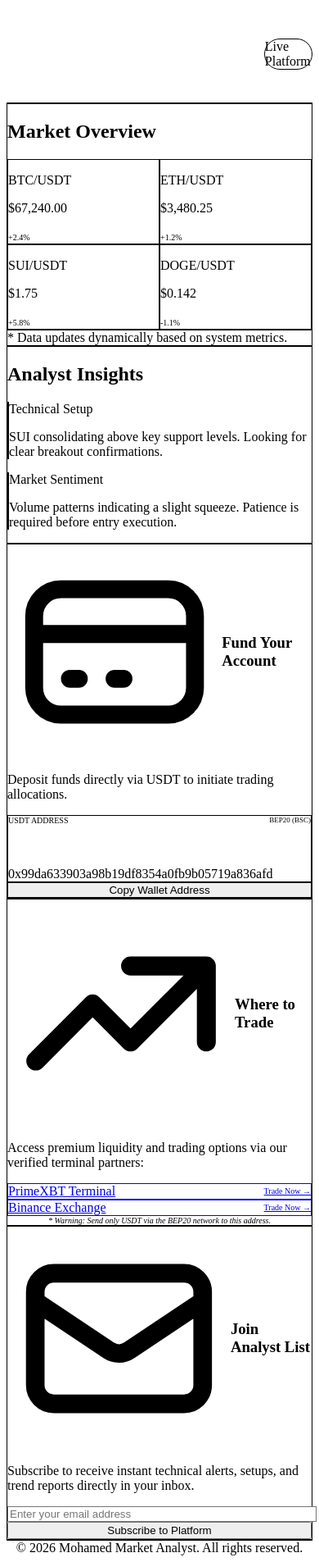
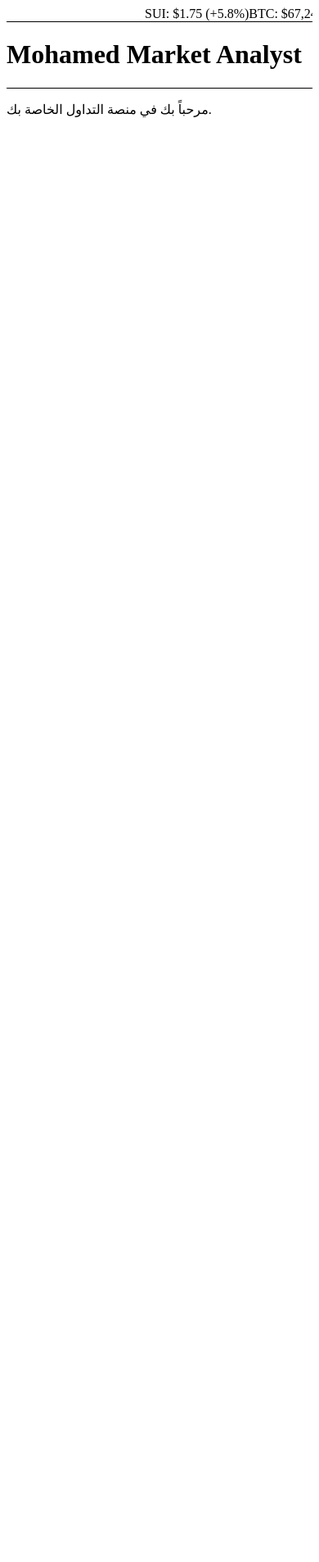
Before and after one commit to tahourm84-bot/crypto-investment-app., a Next.js app: page / in a window 390 px wide. Shown: the whole page at 82% size. After the commit the page ends 860 px from the top, so only its background shows below. Built offline with nearby package versions, Linux system fonts and the light colour scheme.

Commit message:
Update page.tsx

```diff
--- a/app/page.tsx
+++ b/app/page.tsx
@@ -1,15 +1,14 @@
 'use client';
-
-import React, { useState } from 'react';
+import { useState } from 'react';
+import { motion } from 'framer-motion';
 import { sendWelcomeEmail } from './actions';
 
 export default function HomePage() {
+  // (باقي الكود الخاص بك سأضعه هنا)
   const [email, setEmail] = useState('');
   const [subscribed, setSubscribed] = useState(false);
   const [loading, setLoading] = useState(false);
   const [copied, setCopied] = useState(false);
-
-  // عنوان محفظتك الحقيقي لشبكة BEP20
   const walletAddress = "0x99da633903a98b19df8354a0fb9b05719a836afd";
 
   const handleCopy = () => {
@@ -20,189 +19,41 @@ export default function HomePage() {
 
   const handleSubscribeSubmit = async (e: React.FormEvent) => {
     e.preventDefault();
-    if (!email.trim()) return;
-
     setLoading(true);
     const formData = new FormData();
     formData.append('email', email);
-
     const result = await sendWelcomeEmail(formData);
-
     setLoading(false);
-    if (result.success) {
-      setSubscribed(true);
-      setEmail('');
-      setTimeout(() => setSubscribed(false), 5000);
-    } else {
-      alert('حدث خطأ أثناء الاشتراك، يرجى المحاولة لاحقاً.');
-    }
+    if (result.success) { setSubscribed(true); setEmail(''); }
   };
 
   return (
-    <div className="min-h-screen bg-gray-950 text-gray-100 font-sans flex flex-col justify-between" dir="ltr">
-      {/* Header */}
-      <header className="border-b border-gray-800 bg-gray-900/50 backdrop-blur px-6 py-4 flex items-center justify-between">
-        <div className="flex items-center space-x-3 rtl:space-x-reverse">
-          <div className="w-3 h-3 rounded-full bg-emerald-500 animate-pulse"></div>
-          <h1 className="text-xl font-bold tracking-tight bg-gradient-to-r from-emerald-400 to-cyan-400 bg-clip-text text-transparent">
-            Mohamed Market Analyst Platform
-          </h1>
-        </div>
-        <div className="text-xs text-gray-400 bg-gray-800 px-3 py-1 rounded-full border border-gray-700">
-          Live Platform
-        </div>
+    <div className="min-h-screen bg-gray-950 text-gray-100 font-sans" dir="ltr">
+
+      {/* هذا هو شريط الأسعار الذي تريده */}
+      <div className="w-full bg-black border-b border-green-900 py-3 overflow-hidden">
+        <motion.div
+          className="flex gap-10 whitespace-nowrap text-green-500 font-mono"
+          animate={{ x: ["100%", "-100%"] }}
+          transition={{ repeat: Infinity, duration: 20, ease: "linear" }}
+        >
+          <span>SUI: $1.75 (+5.8%)</span>
+          <span>BTC: $67,240.00 (+2.4%)</span>
+          <span>ETH: $3,480.25 (+1.2%)</span>
+          <span>DOGE: $0.142 (-1.1%)</span>
+        </motion.div>
+      </div>
+
+      {/* باقي تصميم موقعك الأصلي يبدأ من هنا */}
+      <header className="border-b border-gray-800 bg-gray-900/50 p-6">
+         <h1 className="text-xl font-bold text-emerald-400">Mohamed Market Analyst</h1>
       </header>
 
-      {/* Main Content */}
-      <main className="max-w-7xl w-full mx-auto p-6 space-y-6 flex-grow">
+      <main className="max-w-7xl mx-auto p-6">
+        {/* ... بقية محتوى موقعك الذي نسخته سابقاً تضعه هنا ... */}
+        <p>مرحباً بك في منصة التداول الخاصة بك.</p>
+      </main>
+    </div>
 
-        {/* TOP GRID: Market Overview & Insights */}
-        <div className="grid grid-cols-1 lg:grid-cols-3 gap-6">
-          <div className="lg:col-span-2 bg-gray-900 border border-gray-800 rounded-xl p-6 shadow-xl flex flex-col justify-between">
-            <div>
-              <h2 className="text-lg font-semibold mb-4 text-gray-200">Market Overview</h2>
-              <div className="grid grid-cols-2 md:grid-cols-4 gap-4">
-                <div className="bg-gray-950 p-4 rounded-lg border border-gray-800/80">
-                  <p className="text-xs text-gray-500 uppercase">BTC/USDT</p>
-                  <p className="text-lg font-bold text-emerald-400 mt-1">$67,240.00</p>
-                  <span className="text-[10px] text-emerald-500 bg-emerald-500/10 px-1.5 py-0.5 rounded">+2.4%</span>
-                </div>
-                <div className="bg-gray-950 p-4 rounded-lg border border-gray-800/80">
-                  <p className="text-xs text-gray-500 uppercase">ETH/USDT</p>
-                  <p className="text-lg font-bold text-emerald-400 mt-1">$3,480.25</p>
-                  <span className="text-[10px] text-emerald-500 bg-emerald-500/10 px-1.5 py-0.5 rounded">+1.2%</span>
-                </div>
-                <div className="bg-gray-950 p-4 rounded-lg border border-gray-800/80">
-                  <p className="text-xs text-gray-500 uppercase">SUI/USDT</p>
-                  <p className="text-lg font-bold text-emerald-400 mt-1">$1.75</p>
-                  <span className="text-[10px] text-emerald-500 bg-emerald-500/10 px-1.5 py-0.5 rounded">+5.8%</span>
-                </div>
-                <div className="bg-gray-950 p-4 rounded-lg border border-gray-800/80">
-                  <p className="text-xs text-gray-500 uppercase">DOGE/USDT</p>
-                  <p className="text-lg font-bold text-rose-400 mt-1">$0.142</p>
-                  <span className="text-[10px] text-rose-500 bg-rose-500/10 px-1.5 py-0.5 rounded">-1.1%</span>
-                </div>
-              </div>
-            </div>
-            <div className="mt-6 border-t border-gray-800/60 pt-4 text-xs text-gray-500">
-              * Data updates dynamically based on system metrics.
-            </div>
-          </div>
-
-          <div className="bg-gray-900 border border-gray-800 rounded-xl p-6 shadow-xl flex flex-col justify-between">
-            <div>
-              <h2 className="text-lg font-semibold mb-4 text-gray-200">Analyst Insights</h2>
-              <div className="space-y-4">
-                <div className="p-3 bg-gray-950 rounded-lg border-l-2 border-emerald-500">
-                  <p className="text-xs text-gray-400 font-medium">Technical Setup</p>
-                  <p className="text-sm text-gray-300 mt-1">SUI consolidating above key support levels. Looking for clear breakout confirmations.</p>
-                </div>
-                <div className="p-3 bg-gray-950 rounded-lg border-l-2 border-amber-500">
-                  <p className="text-xs text-gray-400 font-medium">Market Sentiment</p>
-                  <p className="text-sm text-gray-300 mt-1">Volume patterns indicating a slight squeeze. Patience is required before entry execution.</p>
-                </div>
-              </div>
-            </div>
-          </div>
-        </div>
-
-        {/* BOTTOM GRID */}
-        <div className="grid grid-cols-1 md:grid-cols-3 gap-6">
-
-          {/* Deposit Section */}
-          <div className="bg-gray-900 border border-gray-800 rounded-xl p-6 shadow-xl flex flex-col justify-between">
-            <div>
-              <div className="flex items-center space-x-2 rtl:space-x-reverse mb-3">
-                <svg className="w-5 h-5 text-emerald-400" fill="none" stroke="currentColor" viewBox="0 0 24 24"><path strokeLinecap="round" strokeLinejoin="round" strokeWidth="2" d="M3 10h18M7 15h1m4 0h1m-7 4h12a3 3 0 003-3V8a3 3 0 00-3-3H6a3 3 0 00-3 3v8a3 3 0 003 3z"></path></svg>
-                <h3 className="text-md font-semibold text-gray-200">Fund Your Account</h3>
-              </div>
-              <p className="text-xs text-gray-400 mb-4">Deposit funds directly via USDT to initiate trading allocations.</p>
-
-              <div className="bg-gray-950 border border-gray-800 rounded-lg p-3 relative flex flex-col justify-between min-h-[80px]">
-                <div className="flex items-center justify-between mb-1">
-                  <span className="text-[10px] uppercase font-bold tracking-wider text-emerald-500">USDT Address</span>
-                  <span className="text-[9px] bg-emerald-500/10 text-emerald-400 px-1.5 py-0.5 rounded font-bold uppercase">BEP20 (BSC)</span>
-                </div>
-                <span className="text-xs font-mono text-gray-300 break-all pr-2 select-all">{walletAddress}</span>
-              </div>
-            </div>
-            <button
-              onClick={handleCopy}
-              className={`w-full mt-4 text-xs font-medium py-2 px-4 rounded-lg transition border ${
-                copied
-                  ? 'bg-emerald-950 border-emerald-500 text-emerald-400'
-                  : 'bg-gray-950 border-gray-800 hover:border-gray-700 text-gray-300'
-              }`}
-            >
-              {copied ? '✓ Copied Successfully' : 'Copy Wallet Address'}
-            </button>
-          </div>
-
-          {/* Where to Trade Section */}
-          <div className="bg-gray-900 border border-gray-800 rounded-xl p-6 shadow-xl flex flex-col justify-between">
-            <div>
-              <div className="flex items-center space-x-2 rtl:space-x-reverse mb-3">
-                <svg className="w-5 h-5 text-cyan-400" fill="none" stroke="currentColor" viewBox="0 0 24 24"><path strokeLinecap="round" strokeLinejoin="round" strokeWidth="2" d="M13 7h8m0 0v8m0-8l-8 8-4-4-6 6"></path></svg>
-                <h3 className="text-md font-semibold text-gray-200">Where to Trade</h3>
-              </div>
-              <p className="text-xs text-gray-400 mb-4">Access premium liquidity and trading options via our verified terminal partners:</p>
-
-              <div className="space-y-2">
-                <a href="https://primexbt.com" target="_blank" rel="noopener noreferrer" className="flex items-center justify-between p-2.5 bg-gray-950 border border-gray-800/60 rounded-lg hover:border-cyan-500/50 transition group">
-                  <span className="text-xs font-medium text-gray-300 group-hover:text-cyan-400">PrimeXBT Terminal</span>
-                  <span className="text-[10px] bg-cyan-500/10 text-cyan-400 px-2 py-0.5 rounded">Trade Now →</span>
-                </a>
-                <a href="https://www.binance.com" target="_blank" rel="noopener noreferrer" className="flex items-center justify-between p-2.5 bg-gray-950 border border-gray-800/60 rounded-lg hover:border-amber-500/50 transition group">
-                  <span className="text-xs font-medium text-gray-300 group-hover:text-amber-400">Binance Exchange</span>
-                  <span className="text-[10px] bg-amber-500/10 text-amber-400 px-2 py-0.5 rounded">Trade Now →</span>
-                </a>
-              </div>
-            </div>
-            <div className="text-[10px] text-rose-400/80 mt-4 text-center italic font-medium">* Warning: Send only USDT via the BEP20 network to this address.</div>
-          </div>
-
-          {/* Email Registration Section */}
-          <div className="bg-gray-900 border border-gray-800 rounded-xl p-6 shadow-xl flex flex-col justify-between">
-            <div>
-              <div className="flex items-center space-x-2 rtl:space-x-reverse mb-3">
-                <svg className="w-5 h-5 text-purple-400" fill="none" stroke="currentColor" viewBox="0 0 24 24"><path strokeLinecap="round" strokeLinejoin="round" strokeWidth="2" d="M3 8l7.89 5.26a2 2 0 002.22 0L21 8M5 19h14a2 2 0 002-2V7a2 2 0 00-2-2H5a2 2 0 00-2 2v10a2 2 0 002 2z"></path></svg>
-                <h3 className="text-md font-semibold text-gray-200">Join Analyst List</h3>
-              </div>
-              <p className="text-xs text-gray-400 mb-4">Subscribe to receive instant technical alerts, setups, and trend reports directly in your inbox.</p>
-
-              <form onSubmit={handleSubscribeSubmit} className="space-y-2">
-                <input
-                  type="email"
-                  value={email}
-                  onChange={(e) => setEmail(e.target.value)}
-                  placeholder="Enter your email address"
-                  required
-                  disabled={loading}
-                  className="w-full bg-gray-950 border border-gray-800 text-xs rounded-lg px-3 py-2.5 text-gray-200 placeholder-gray-600 focus:outline-none focus:border-purple-500 transition disabled:opacity-50"
-                />
-                <button
-                  type="submit"
-                  disabled={loading}
-                  className="w-full bg-purple-600 hover:bg-purple-500 text-white font-medium text-xs py-2.5 px-4 rounded-lg transition shadow-lg shadow-purple-900/20 disabled:opacity-50"
-                >
-                  {loading ? 'Processing...' : 'Subscribe to Platform'}
-                </button>
-              </form>
-            </div>
-            {subscribed && (
-              <div className="text-[11px] text-emerald-400 mt-2 text-center font-medium animate-pulse">
-                ✓ Check your inbox! Confirmation email sent.
-              </div>
-            )}
-          </div>
-
-        </div>
-      </main>
-
-      {/* Footer */}
-      <footer className="border-t border-gray-800 bg-gray-900/30 px-6 py-4 text-center text-xs text-gray-500">
-        &copy; {new Date().getFullYear()} Mohamed Market Analyst. All rights reserved.
-      </footer>
-    </div>
   );
 }
```
